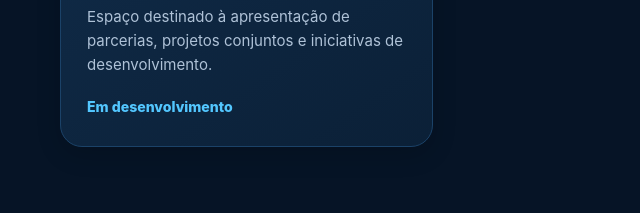
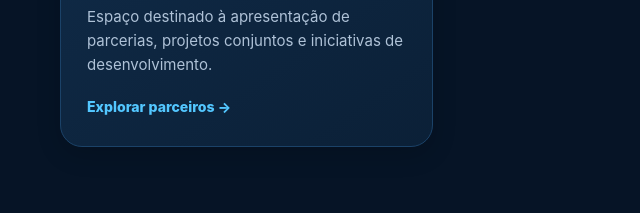
Before and after one commit to RCI-MEDTECH/rci-medtech.github.io, a plain HTML site: page index.html in a window 1280 px wide. Shown: the part 1387-1600 px from the top of the page, 0-640 px from the left. Drawn offline with Linux system fonts and the light colour scheme.

Commit message:
Update index.html

```diff
--- a/index.html
+++ b/index.html
@@ -57,7 +57,7 @@
     <div class="card-icon">◇</div>
     <h3>Parceiros</h3>
     <p>Espaço destinado à apresentação de parcerias, projetos conjuntos e iniciativas de desenvolvimento.</p>
-    <span class="card-link">Em desenvolvimento</span>
+    <a class="card-link" href="areas/parceiros/index.html">Explorar parceiros →</a>
   </article>
 </div>
 </div></section>
```
